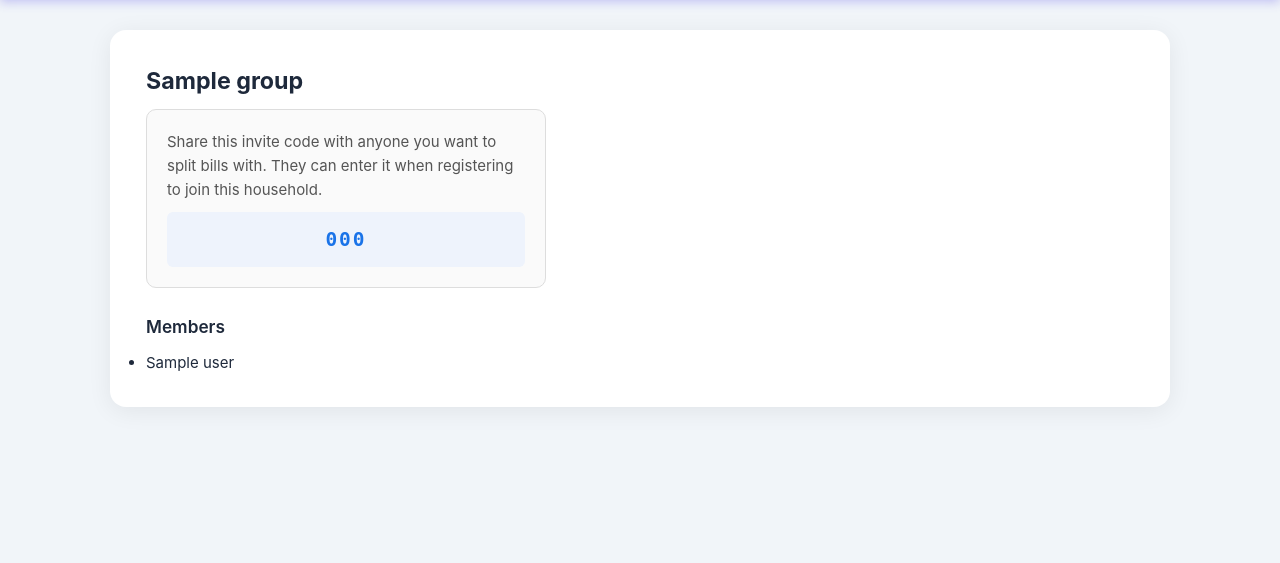
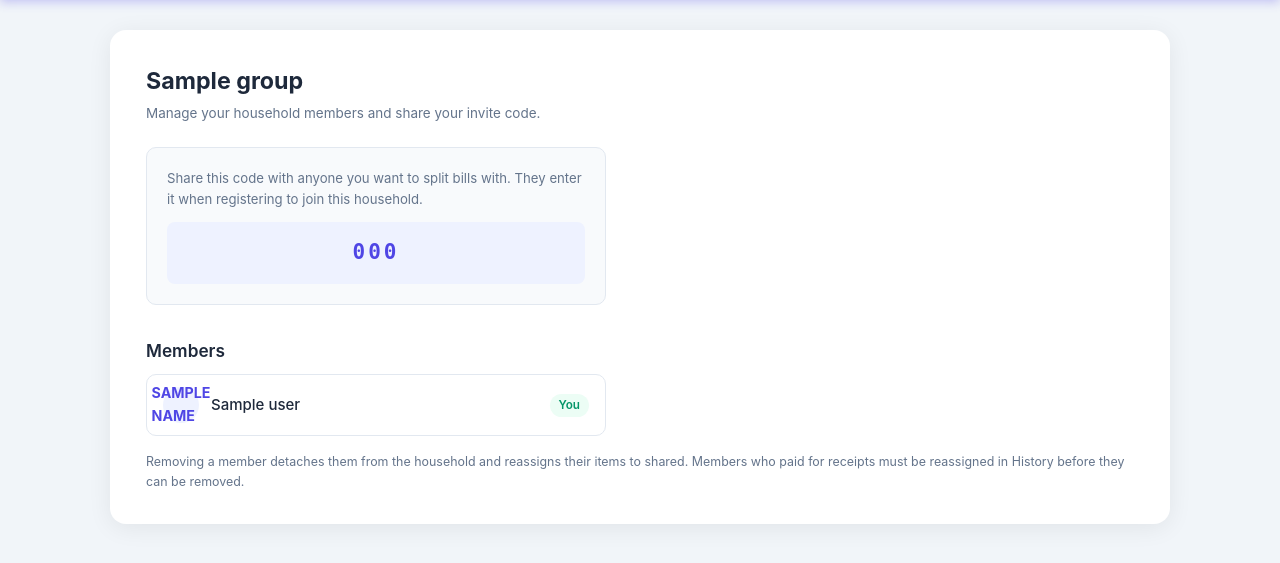
Before and after one commit to resilere/bill_split_app, a Flask app: page /group in a window 1280 px wide. Shown: the part 56-619 px from the top of the page. Run offline with Flask 3, Linux system fonts and the light colour scheme; a user stored in the database is signed in; a database or web service that is not in the repository returns one stand-in record (values such as "Sample title"); parts of the project's set-up code (start-up, migrations or seed data) failed here and were passed over; some libraries are stand-ins or nearby versions.

Commit message:
Fix retroactive N-way splits and add member removal
Add joined_at to users (founding members default to 2000-01-01, new
registrations record NOW()). calculate_balances_detailed now computes
N per-receipt — users who joined after a receipt's date are excluded
from its shared split, so adding someone to the household no longer
retroactively changes old balances.

Add /group/remove_member: detaches a member from the household and
reassigns their personally-assigned items to shared. Blocked if they
are the payer on any receipt (must reassign in History first).
Update group.html with Remove buttons and the new design system.

```diff
--- a/app.py
+++ b/app.py
@@ -205,7 +205,7 @@ def register():
             group_id = cursor.fetchone()['id']
 
         cursor.execute(
-            'INSERT INTO users (id, name, email, auth_uid, group_id) VALUES (%s, %s, %s, %s, %s)',
+            'INSERT INTO users (id, name, email, auth_uid, group_id, joined_at) VALUES (%s, %s, %s, %s, %s, NOW())',
             (user_id, username, email, user.get('id'), group_id)
         )
         db.commit()
@@ -269,6 +269,7 @@ def init_db():
         );
     """
     pg_users_alter_group = "ALTER TABLE users ADD COLUMN IF NOT EXISTS group_id INTEGER REFERENCES groups(id);"
+    pg_users_alter_joined_at = "ALTER TABLE users ADD COLUMN IF NOT EXISTS joined_at TIMESTAMP DEFAULT '2000-01-01';"
     pg_receipts_alter_group = "ALTER TABLE receipts ADD COLUMN IF NOT EXISTS group_id INTEGER REFERENCES groups(id);"
     pg_receipts = """
         CREATE TABLE IF NOT EXISTS receipts (
@@ -306,6 +307,7 @@ def init_db():
             cur.execute(pg_users_alter_verified)
             cur.execute(pg_users_alter_auth_uid)
             cur.execute(pg_users_alter_group)
+            cur.execute(pg_users_alter_joined_at)
             cur.execute(pg_receipts)
             cur.execute(pg_receipts_alter_group)
             cur.execute(pg_items)
@@ -512,13 +514,22 @@ def compute_settlements(balances):
 def calculate_balances_detailed(group_id):
     cursor = get_cursor()
 
-    # Get all users involved in the split
-    cursor.execute('SELECT id, name FROM users WHERE group_id = %s ORDER BY name', (group_id,))
+    # Users with their join dates (founding members default to '2000-01-01')
+    cursor.execute(
+        'SELECT id, name, joined_at FROM users WHERE group_id = %s ORDER BY name',
+        (group_id,)
+    )
     users = cursor.fetchall()
-    user_ids = [u['id'] for u in users]
-    n = len(users)
 
-    # Get all items belonging to this group's receipts
+    # All receipts with their effective date for membership cutoff
+    cursor.execute(
+        'SELECT id, payer_id, COALESCE(bill_date, upload_date) AS receipt_date '
+        'FROM receipts WHERE group_id = %s',
+        (group_id,)
+    )
+    receipts = cursor.fetchall()
+
+    # All items for this group
     cursor.execute(
         'SELECT i.price, i.assigned_to, i.receipt_id FROM items i '
         'JOIN receipts r ON r.id = i.receipt_id WHERE r.group_id = %s',
@@ -528,49 +539,61 @@ def calculate_balances_detailed(group_id):
     for item in items:
         item['price'] = float(item['price'])
 
-    # Get who paid for each receipt
-    cursor.execute('SELECT id, payer_id FROM receipts WHERE group_id = %s', (group_id,))
-    receipt_payers = {row['id']: row['payer_id'] for row in cursor.fetchall()}
+    # Accumulate per-user totals, computing N per receipt based on who had joined by then.
+    acc = {u['id']: {'personal': 0.0, 'shared_owed': 0.0, 'paid': 0.0} for u in users}
+    total_shared = 0.0
 
-    shared_total = sum(item['price'] for item in items if item['assigned_to'] == 'shared')
-    shared_share = (shared_total / n) if n else 0.0
+    for receipt in receipts:
+        rid = receipt['id']
+        rdate = receipt['receipt_date']
+        payer_id = receipt['payer_id']
+        receipt_items = [i for i in items if i['receipt_id'] == rid]
+
+        # Members who had joined by this receipt's date
+        active_ids = [
+            u['id'] for u in users
+            if u['joined_at'] is None or u['joined_at'] <= rdate
+        ]
+        n = len(active_ids) or 1
+
+        shared_in_receipt = sum(i['price'] for i in receipt_items if i['assigned_to'] == 'shared')
+        total_shared += shared_in_receipt
+        per_person_shared = shared_in_receipt / n
+
+        for uid in active_ids:
+            acc[uid]['shared_owed'] += per_person_shared
+
+        for item in receipt_items:
+            if item['assigned_to'] in acc:
+                acc[item['assigned_to']]['personal'] += item['price']
+
+        receipt_total = sum(i['price'] for i in receipt_items if i['assigned_to'] != 'excluded')
+        if payer_id in acc:
+            acc[payer_id]['paid'] += receipt_total
+        elif payer_id == 'both' and n == 2:
+            for uid in active_ids:
+                acc[uid]['paid'] += receipt_total / 2
 
     balances = []
     for u in users:
         uid = u['id']
-        personal_total = sum(item['price'] for item in items if item['assigned_to'] == uid)
-
-        paid_total = 0.0
-        for receipt_id, payer_id in receipt_payers.items():
-            receipt_total = sum(
-                item['price']
-                for item in items
-                if item['receipt_id'] == receipt_id and item['assigned_to'] != 'excluded'
-            )
-            if payer_id == uid:
-                paid_total += receipt_total
-            elif payer_id == 'both' and n == 2:
-                # Legacy 2-person receipts only; new receipts use a single payer id.
-                paid_total += receipt_total / 2
-
-        responsibility = personal_total + shared_share
-        net = paid_total - responsibility
-
+        d = acc[uid]
+        responsibility = d['personal'] + d['shared_owed']
+        net = d['paid'] - responsibility
         balances.append({
             'id': uid,
             'name': u['name'],
-            'personal_total': round(personal_total, 2),
-            'shared_share': round(shared_share, 2),
-            'paid_total': round(paid_total, 2),
+            'personal_total': round(d['personal'], 2),
+            'shared_share': round(d['shared_owed'], 2),
+            'paid_total': round(d['paid'], 2),
             'responsibility': round(responsibility, 2),
             'net': round(net, 2),
         })
 
     settlements = compute_settlements(balances)
-
     return {
         'users': balances,
-        'shared_total': round(shared_total, 2),
+        'shared_total': round(total_shared, 2),
         'settlements': settlements,
     }
 
@@ -917,6 +940,54 @@ def group_page():
     members = cursor.fetchall()
     return render_template('group.html', group=grp, members=members)
 
+
+@app.route('/group/remove_member', methods=['POST'])
+@login_required
+def remove_member():
+    user_id = request.form.get('user_id', '').strip()
+    if not user_id:
+        flash('No user specified.')
+        return redirect(url_for('group_page'))
+    if user_id == current_user.id:
+        flash("You can't remove yourself from the household.")
+        return redirect(url_for('group_page'))
+
+    db = get_db()
+    cursor = get_cursor()
+
+    # Confirm the target user actually belongs to this group
+    cursor.execute(
+        'SELECT id FROM users WHERE id = %s AND group_id = %s',
+        (user_id, current_user.group_id)
+    )
+    if not cursor.fetchone():
+        flash('Member not found in your household.')
+        return redirect(url_for('group_page'))
+
+    # Block removal if they paid for any receipts (would leave orphaned payer data)
+    cursor.execute(
+        'SELECT COUNT(*) AS c FROM receipts WHERE payer_id = %s AND group_id = %s',
+        (user_id, current_user.group_id)
+    )
+    paid_count = cursor.fetchone()['c']
+    if paid_count > 0:
+        flash(f"Can't remove — this member paid for {paid_count} receipt(s). "
+              f"Reassign those in History first.")
+        return redirect(url_for('group_page'))
+
+    # Reassign their personally-assigned items to shared, then detach from group
+    cursor.execute(
+        'UPDATE items SET assigned_to = %s '
+        'WHERE assigned_to = %s AND receipt_id IN '
+        '(SELECT id FROM receipts WHERE group_id = %s)',
+        ('shared', user_id, current_user.group_id)
+    )
+    cursor.execute('UPDATE users SET group_id = NULL WHERE id = %s', (user_id,))
+    db.commit()
+    flash('Member removed and their items reassigned to shared.')
+    return redirect(url_for('group_page'))
+
+
 @app.route("/logout")
 @login_required
 def logout():
--- a/templates/group.html
+++ b/templates/group.html
@@ -1,17 +1,74 @@
 {% extends "base.html" %}
-{% block title %}My Household{% endblock %}
+{% block title %}My Household – Splight{% endblock %}
 {% block content %}
-<h1 style="margin-bottom: 10px;">{{ group.name }}</h1>
 
-<div style="max-width: 400px; margin-bottom: 25px; padding: 20px; border: 1px solid #ddd; border-radius: 10px; background-color: #fafafa;">
-    <p style="color: #555; margin-bottom: 10px;">Share this invite code with anyone you want to split bills with. They can enter it when registering to join this household.</p>
-    <code style="display: block; padding: 12px; background-color: #eef3fc; border-radius: 6px; font-size: 1.3em; font-weight: bold; letter-spacing: 2px; text-align: center; color: #1a73e8;">{{ group.invite_code }}</code>
+<h1>{{ group.name }}</h1>
+<p class="page-subtitle">Manage your household members and share your invite code.</p>
+
+<!-- Invite code card -->
+<div style="max-width: 460px; margin-bottom: 32px;">
+  <div class="card card-muted">
+    <p style="color: var(--text-muted); font-size: 0.88em; margin-bottom: 12px;">
+      Share this code with anyone you want to split bills with.
+      They enter it when registering to join this household.
+    </p>
+    <code style="
+      display: block;
+      padding: 14px;
+      background: #eef2ff;
+      border-radius: 8px;
+      font-size: 1.4em;
+      font-weight: 700;
+      letter-spacing: 3px;
+      text-align: center;
+      color: var(--primary);
+    ">{{ group.invite_code }}</code>
+  </div>
 </div>
 
-<h2 style="margin-bottom: 10px;">Members</h2>
-<ul>
-    {% for member in members %}
-    <li>{{ member.name }}</li>
-    {% endfor %}
-</ul>
+<!-- Members list -->
+<h2>Members</h2>
+<div style="max-width: 460px;">
+  {% for member in members %}
+  <div style="
+    display: flex;
+    align-items: center;
+    gap: 12px;
+    padding: 12px 16px;
+    border: 1px solid var(--border);
+    border-radius: 10px;
+    margin-bottom: 8px;
+    background: var(--surface);
+  ">
+    <div style="
+      width: 36px; height: 36px;
+      border-radius: 50%;
+      background: #eef2ff;
+      color: var(--primary);
+      font-weight: 700;
+      font-size: 0.95em;
+      display: flex; align-items: center; justify-content: center;
+      flex-shrink: 0;
+    ">{{ member.name[0].upper() }}</div>
+
+    <span style="flex: 1; font-weight: 500;">{{ member.name }}</span>
+
+    {% if member.id == current_user.id %}
+      <span class="badge badge-success">You</span>
+    {% else %}
+      <form method="POST" action="{{ url_for('remove_member') }}"
+            onsubmit="return confirm('Remove {{ member.name }} from this household? Their items will be reassigned to shared.');">
+        <input type="hidden" name="user_id" value="{{ member.id }}">
+        <button type="submit" class="btn btn-danger btn-sm">Remove</button>
+      </form>
+    {% endif %}
+  </div>
+  {% endfor %}
+</div>
+
+<p style="margin-top: 16px; font-size: 0.83em; color: var(--text-muted);">
+  Removing a member detaches them from the household and reassigns their items to shared.
+  Members who paid for receipts must be reassigned in History before they can be removed.
+</p>
+
 {% endblock %}
```
